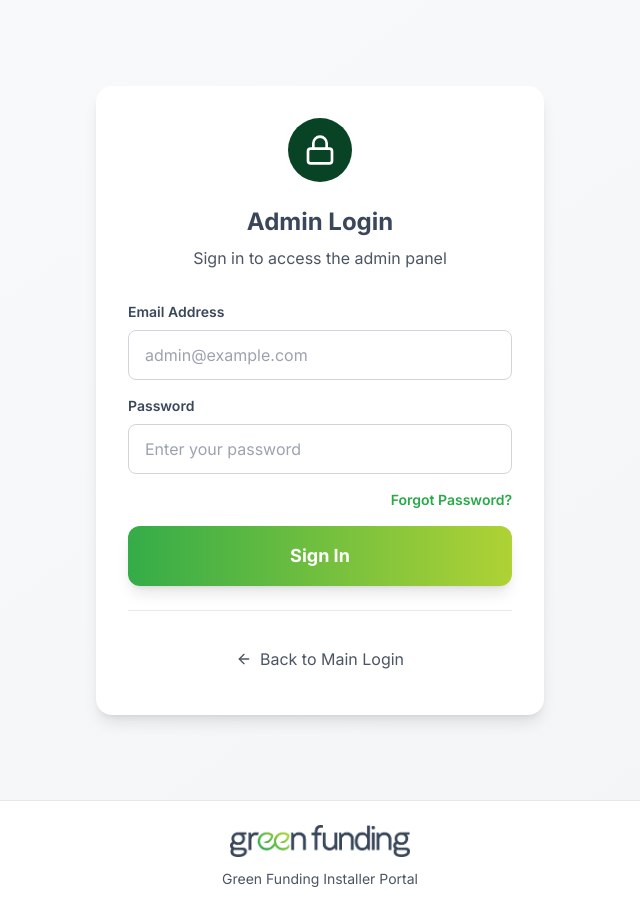
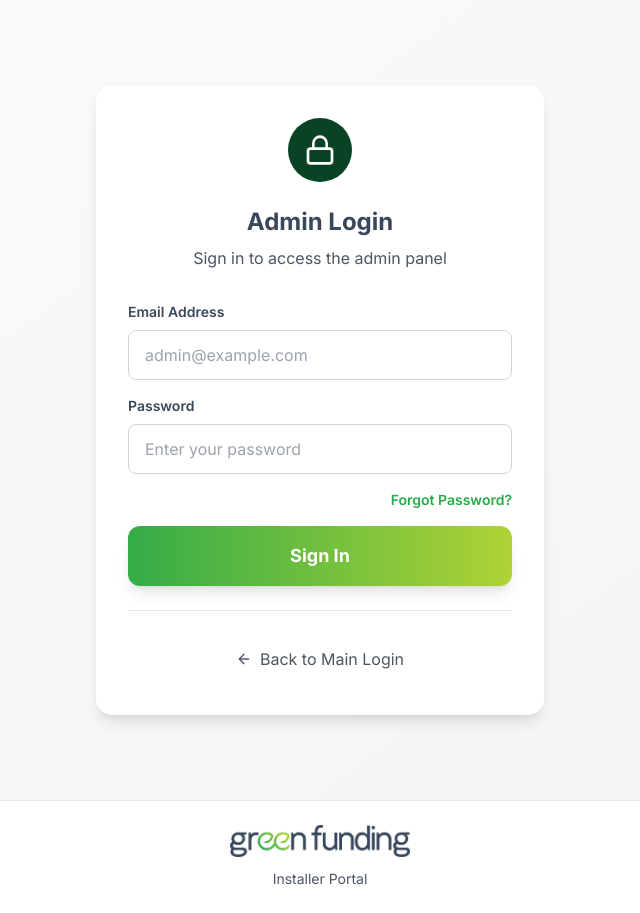
Before and after one commit to stellienft/greenfunding, a React (Vite) app: page /admin/login in a window 1280 px wide. Shown: the whole page, without its empty margins (320-960 px from the left). Built offline with nearby package versions, Linux system fonts and the light colour scheme; no server answers; the database is empty.

Commit message:
Update 'Green Funding Installer Portal' text

```diff
--- a/src/components/InstallerLayout.tsx
+++ b/src/components/InstallerLayout.tsx
@@ -174,7 +174,7 @@
             <a href="https://greenfunding.com.au" target="_blank" rel="noopener noreferrer">
               <img src="/image copy copy.png" alt="Green Funding" className="h-5 opacity-70 hover:opacity-100 transition-opacity" />
             </a>
-            <span className="text-xs text-gray-400">Green Funding Installer Portal</span>
+            <span className="text-xs text-gray-400">Installer Portal</span>
           </div>
         </footer>
       </div>
--- a/src/components/Layout.tsx
+++ b/src/components/Layout.tsx
@@ -62,7 +62,7 @@
                 onClick={() => navigate('/dashboard')}
               />
               <h1 className="text-lg sm:text-xl font-bold text-[#3A475B] mb-1">
-                Green Funding Installer Portal
+                Installer Portal
               </h1>
               <p className="text-xs text-gray-600 max-w-2xl px-4">
                 Calculate your green energy project financing with flexible terms and competitive rates
@@ -218,7 +218,7 @@
               />
             </a>
             <p className="text-xs sm:text-sm text-gray-600">
-              Green Funding Installer Portal
+              Installer Portal
             </p>
           </div>
         </div>
```
